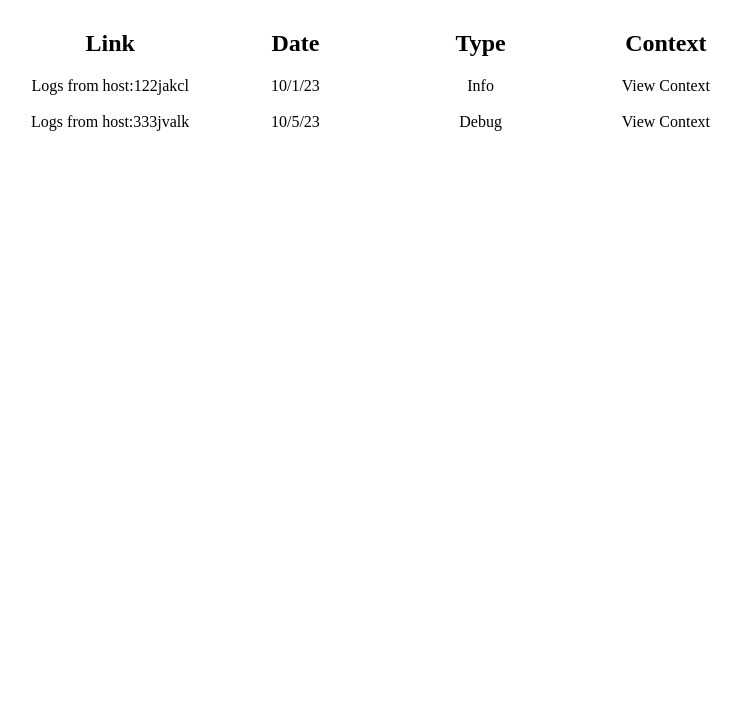
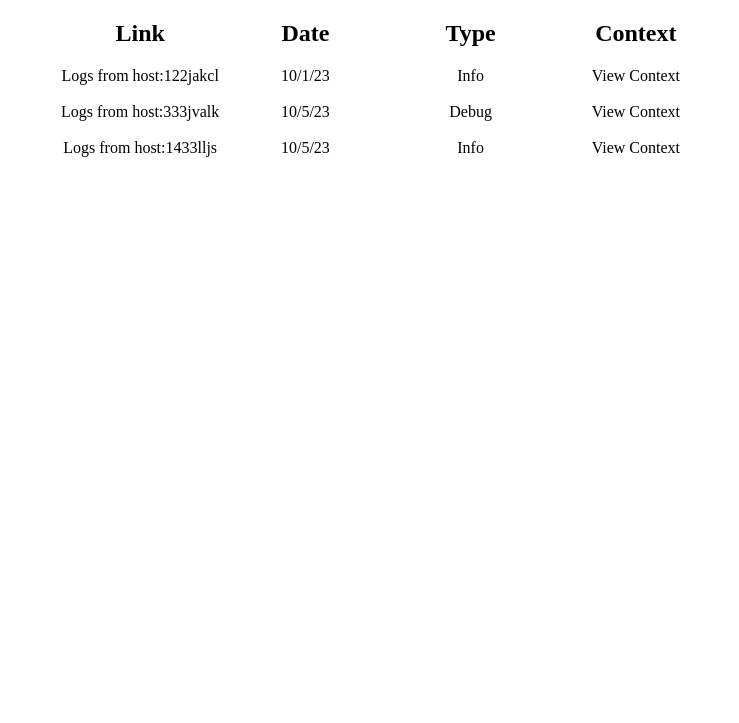
Before and after one commit to joshhayles/FlareFinder, a plain HTML site: page index.html in a window 1280 px wide. Shown: the part 77-800 px from the top of the page, without its empty margins (252-991 px from the left). Drawn offline with Linux system fonts and the light colour scheme.

Commit message:
building

```diff
--- a/main.html
+++ b/index.html
@@ -13,11 +13,13 @@
         <h2>Link</h2>
         <p class="section-first-p">Logs from host:122jakcl</p>
         <p>Logs from host:333jvalk</p>
+        <p>Logs from host:1433lljs</p>
       </section>
 
       <section>
         <h2>Date</h2>
         <p class="section-first-p">10/1/23</p>
+        <p>10/5/23</p>
         <p>10/5/23</p>
       </section>
 
@@ -25,12 +27,14 @@
         <h2>Type</h2>
         <p class="section-first-p">Info</p>
         <p>Debug</p>
+        <p>Info</p>
       </section>
 
       <section>
         <h2>Context</h2>
         <p class="section-first-p">View Context</p>
         <p>View Context</p>
+        <p>View Context</p>
       </section>
     </div>
   </body>
--- a/styles.css
+++ b/styles.css
@@ -19,7 +19,6 @@ body {
 
 section {
     margin: 10px 0; /* top and bottom has 10px margin, sides are zero */
-    padding: 10px;
     text-align: center;
 }
 
```
